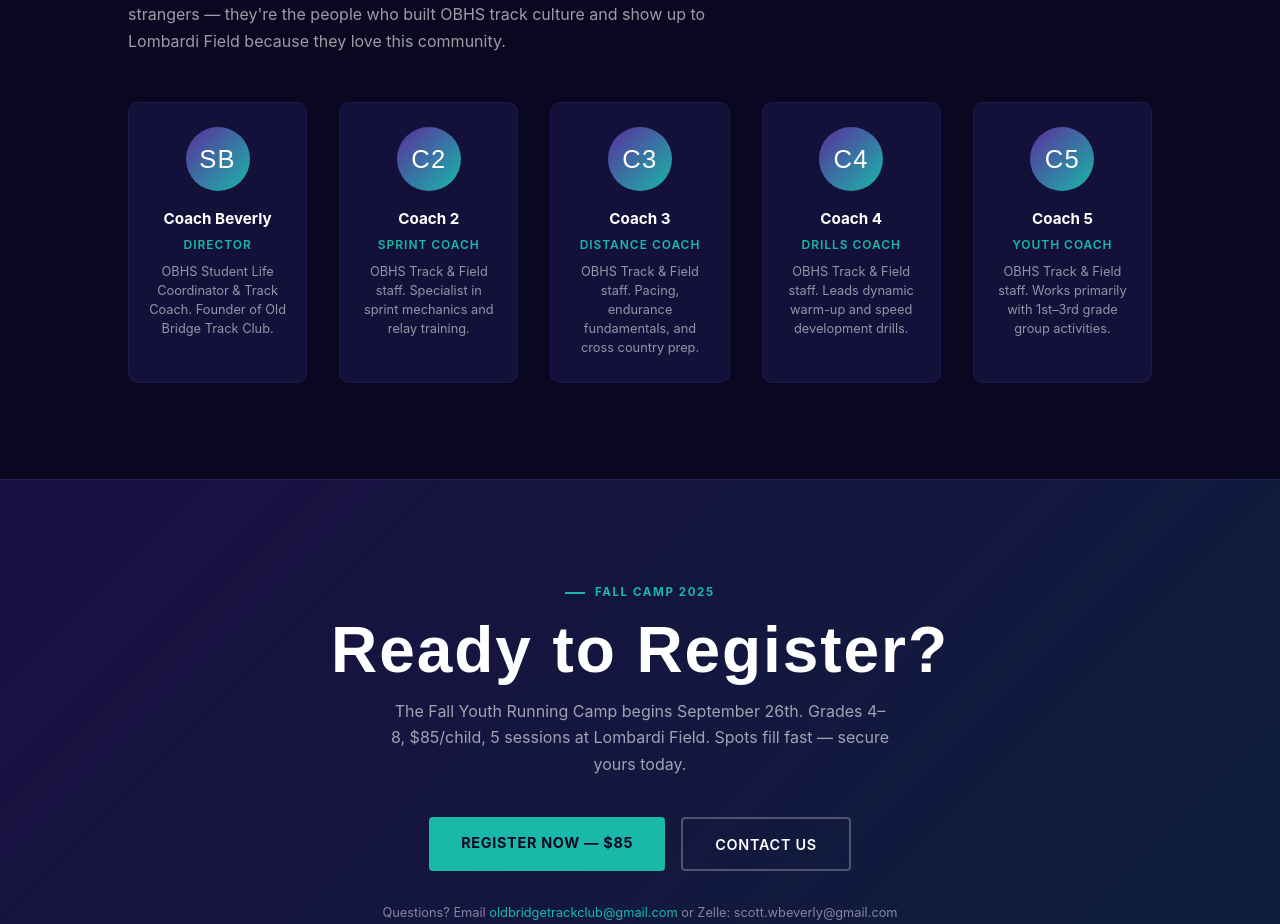
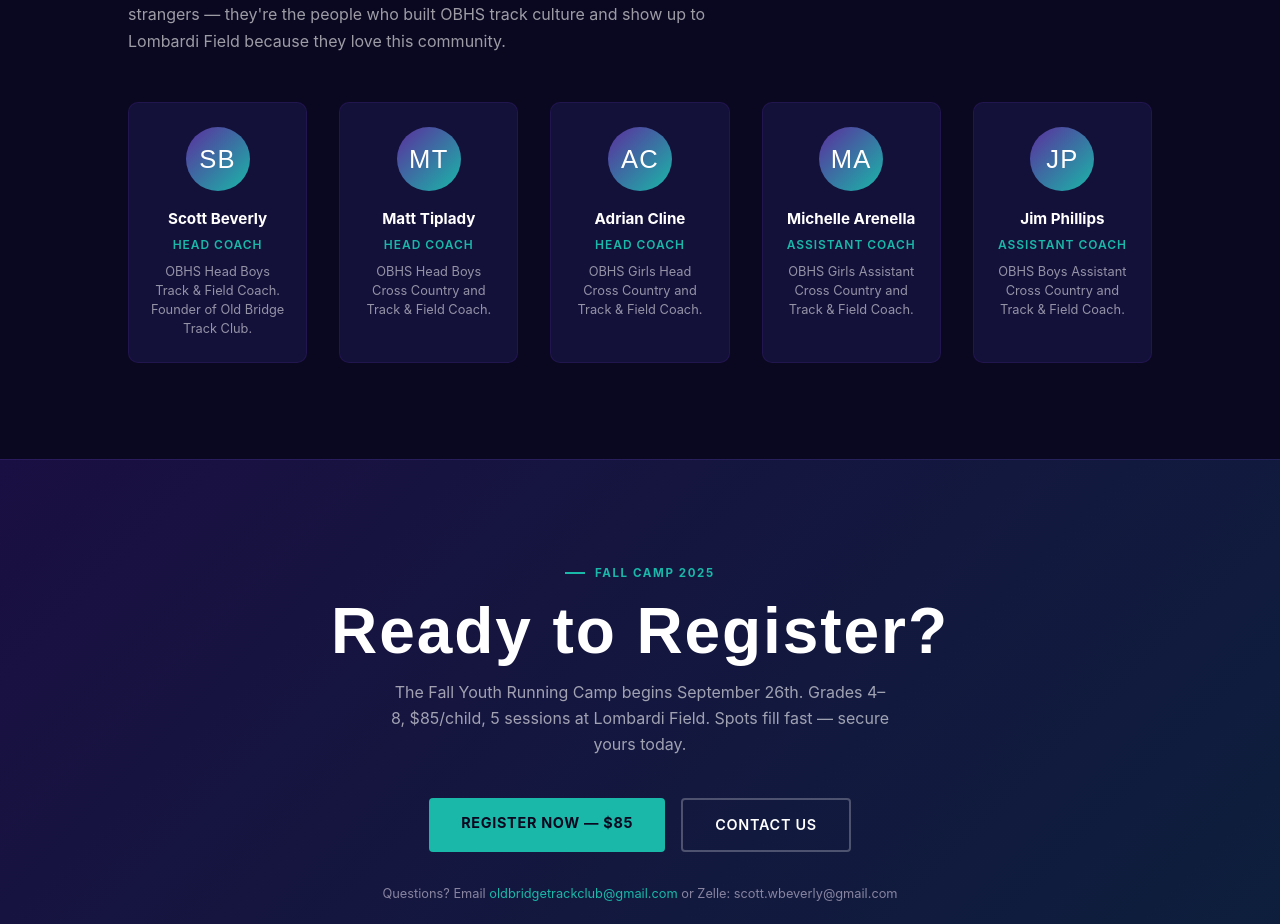
Before and after one commit to TheWug33/oldbridgetrackclub, a React (Vite) app: page / in a window 1280 px wide. Shown: the part 3663-4587 px from the top of the page. Built offline with nearby package versions, Linux system fonts and the light colour scheme.

Commit message:
Add files via upload

```diff
--- a/src/App.jsx
+++ b/src/App.jsx
@@ -157,11 +157,11 @@ function Reviews() {
 
 function Coaches() {
   const coaches = [
-    { initials: 'SB', name: 'Coach Beverly', role: 'Director', desc: 'OBHS Student Life Coordinator & Track Coach. Founder of Old Bridge Track Club.' },
-    { initials: 'C2', name: 'Coach 2', role: 'Sprint Coach', desc: 'OBHS Track & Field staff. Specialist in sprint mechanics and relay training.' },
-    { initials: 'C3', name: 'Coach 3', role: 'Distance Coach', desc: 'OBHS Track & Field staff. Pacing, endurance fundamentals, and cross country prep.' },
-    { initials: 'C4', name: 'Coach 4', role: 'Drills Coach', desc: 'OBHS Track & Field staff. Leads dynamic warm-up and speed development drills.' },
-    { initials: 'C5', name: 'Coach 5', role: 'Youth Coach', desc: 'OBHS Track & Field staff. Works primarily with 1st–3rd grade group activities.' },
+    { initials: 'SB', name: 'Scott Beverly', role: 'Head Coach', desc: 'OBHS Head Boys Track & Field Coach. Founder of Old Bridge Track Club.' },
+    { initials: 'MT', name: 'Matt Tiplady', role: 'Head Coach', desc: 'OBHS Head Boys Cross Country and Track & Field Coach.' },
+    { initials: 'AC', name: 'Adrian Cline', role: 'Head Coach', desc: 'OBHS Girls Head Cross Country and Track & Field Coach.' },
+    { initials: 'MA', name: 'Michelle Arenella', role: 'Assistant Coach', desc: 'OBHS Girls Assistant Cross Country and Track & Field Coach.' },
+    { initials: 'JP', name: 'Jim Phillips', role: 'Assistant Coach', desc: 'OBHS Boys Assistant Cross Country and Track & Field Coach.' },
   ];
   return (
     <section className="coaches" id="coaches">
```
